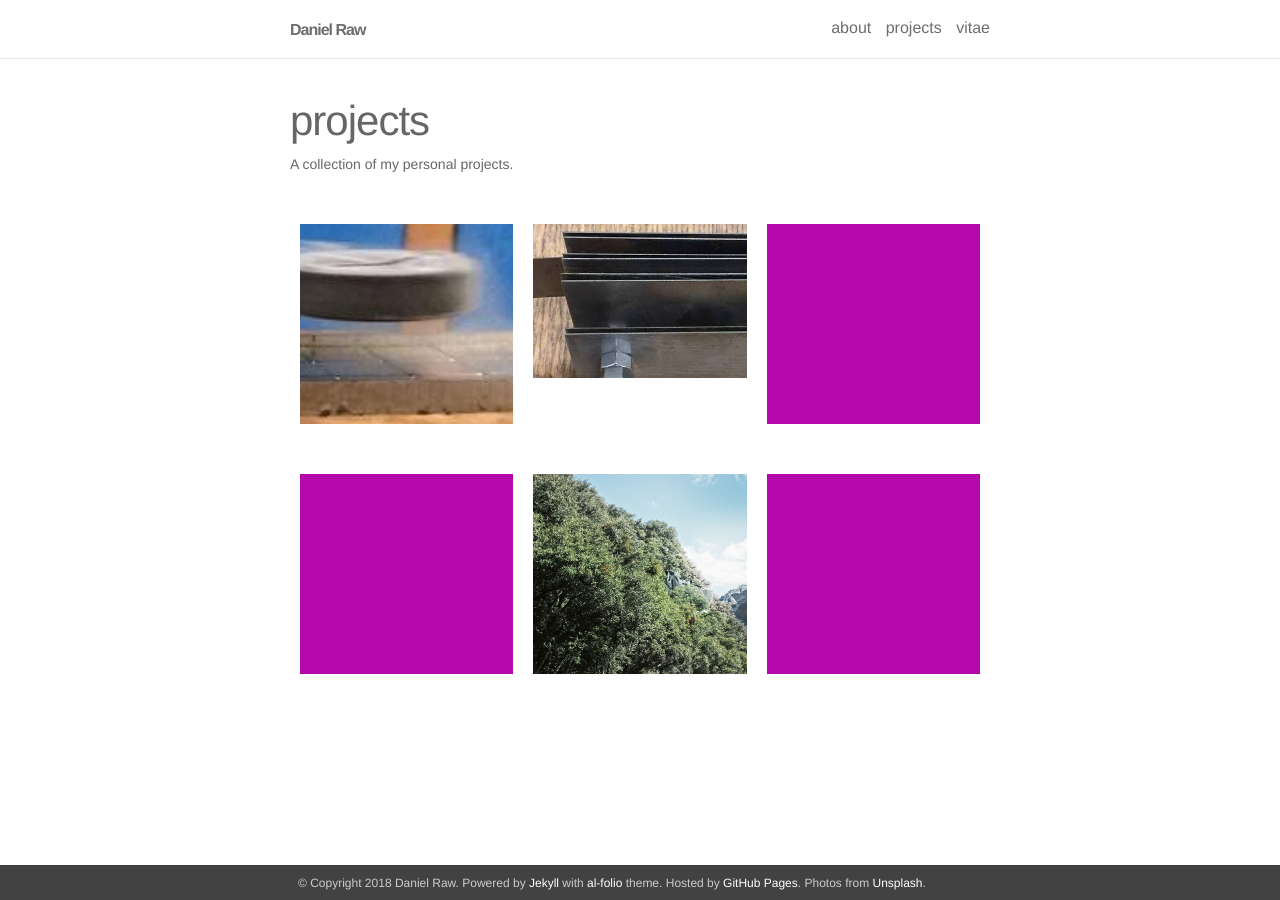
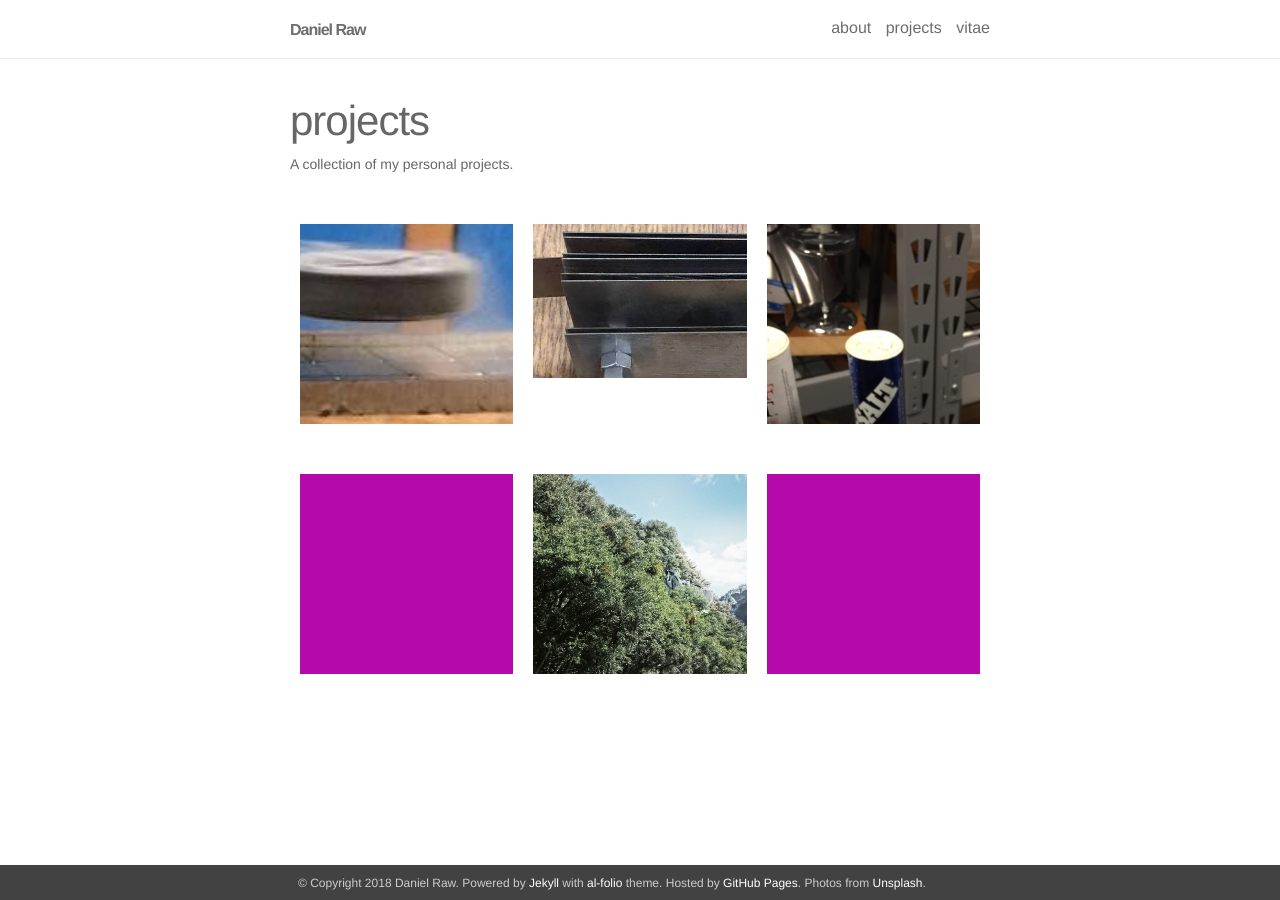
Before and after one commit to Danielraw1996/Danielraw1996.github.io, a Jekyll site: the page built from _pages/projects.md, in a window 1280 px wide. Built offline with Jekyll 4.4.1, drawn with Linux system fonts in a browser that asks for light colours; nearby versions of some CDN libraries; a script that is not in the unit is left out.

Commit message:
Update 3_project.markdown

```diff
--- a/_projects/3_project.markdown
+++ b/_projects/3_project.markdown
@@ -2,7 +2,7 @@
 layout: page
 title: Chladni Plate
 description: Vibrating a plate at its harmonic frequency
-img:
+img: /assets/img/CH1.jpg
 ---
 
 Every project has a beautiful feature shocase page. It's easy to include images, in a flexible 3-column grid format. Make your photos 1/3, 2/3, or full width.
```
